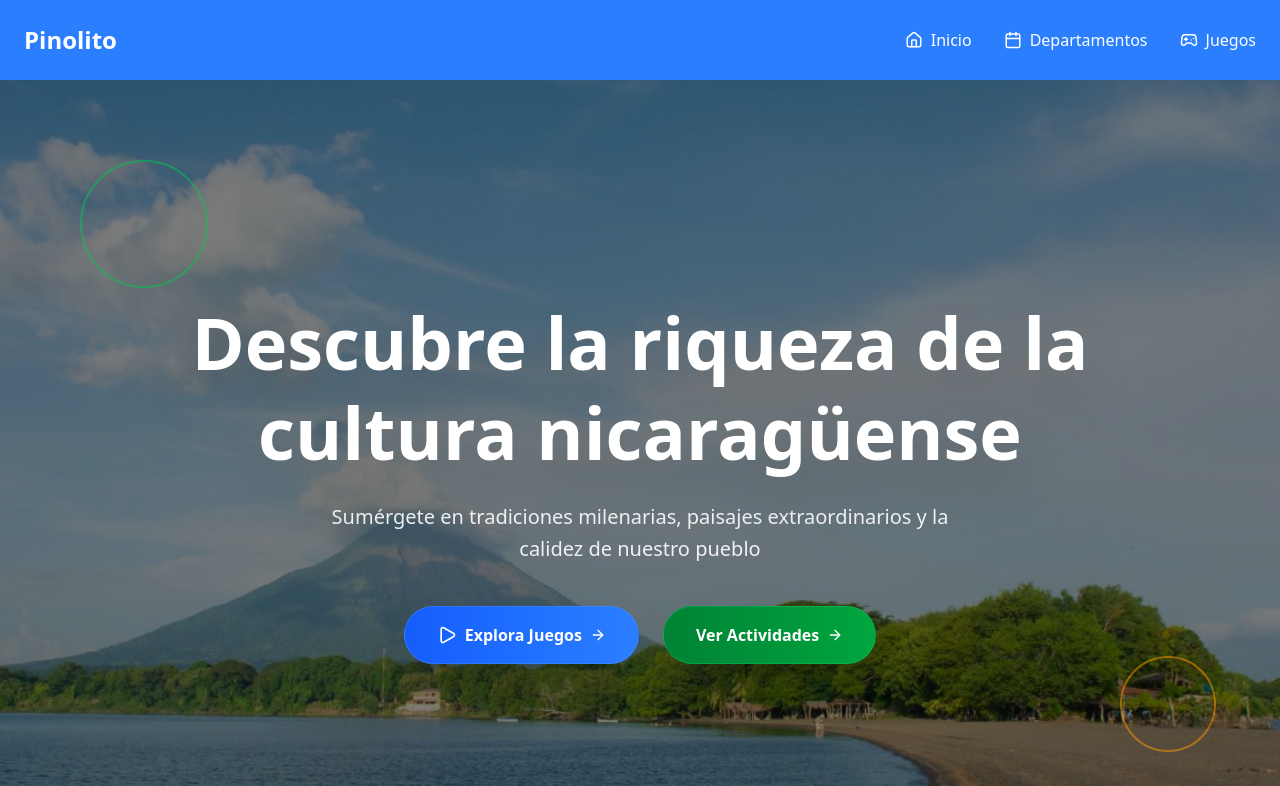
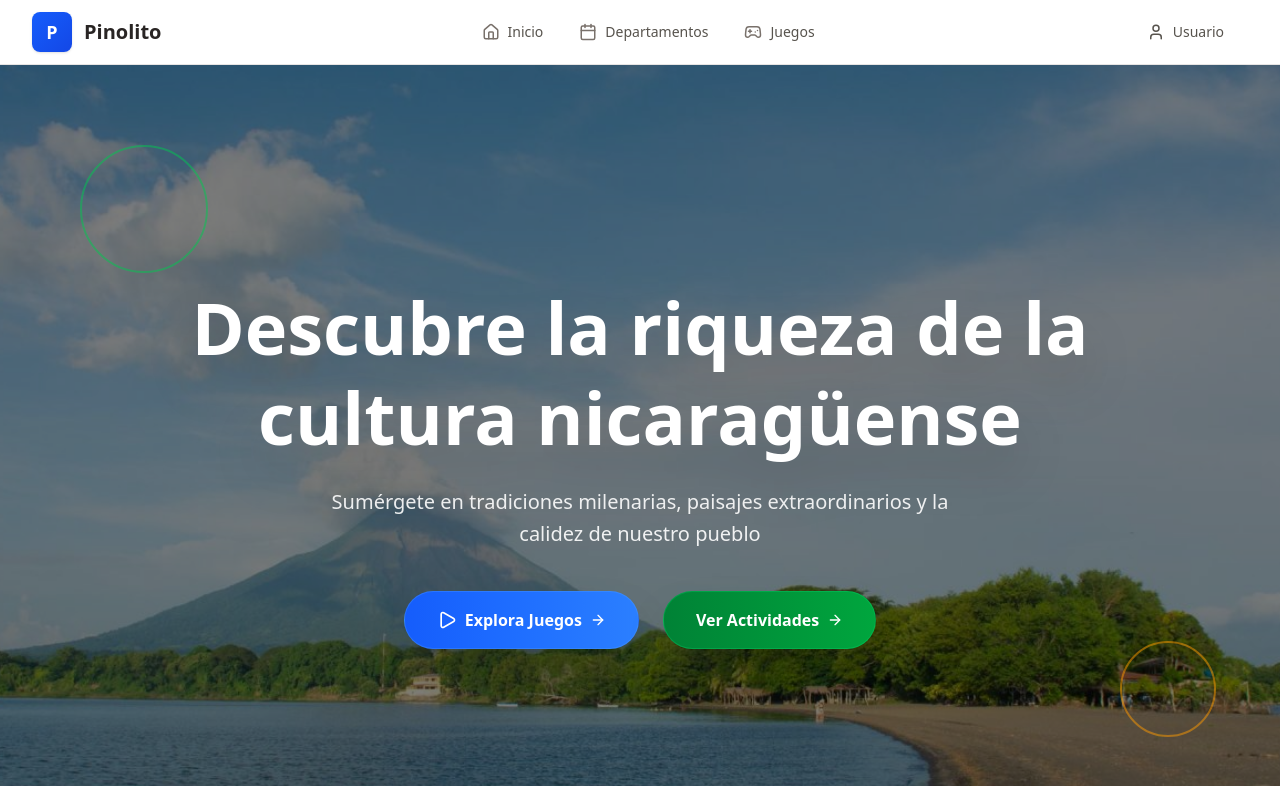
Before and after one commit to jonathan1173/pinolito, a React (Vite) app: page / in a window 1280 px wide. Shown: the top 786 px of the page. Built offline with nearby package versions, Linux system fonts and the light colour scheme.

Commit message:
modificando el diseño y funcion del navbar

```diff
--- a/src/shared/components/NavBar.jsx
+++ b/src/shared/components/NavBar.jsx
@@ -1,60 +1,83 @@
-"use client";
 import { useState } from "react";
 import { Link } from "react-router-dom";
-import { Home, Calendar, Gamepad2, Menu, X } from "lucide-react";
+import { Home, Calendar, Gamepad2, Menu, X, User } from "lucide-react";
 
 export function Navbar() {
   const [open, setOpen] = useState(false);
 
   const links = [
-    { to: "/", label: "Inicio", icon: <Home size={18} /> },
-    { to: "/department", label: "Departamentos", icon: <Calendar size={18} /> },
-    { to: "/games", label: "Juegos", icon: <Gamepad2 size={18} /> },
+    { href: "/", label: "Inicio", icon: <Home size={18} /> },
+    { href: "/department", label: "Departamentos", icon: <Calendar size={18} /> },
+    { href: "/games", label: "Juegos", icon: <Gamepad2 size={18} /> },
   ];
 
+  const NavbarLink = ({ href, icon, label, onClick }) => (
+    <Link
+      to={href}
+      className="flex items-center gap-2 px-4 py-2 text-sm font-medium text-stone-600 rounded-lg transition-all hover:text-blue-700 hover:bg-blue-50 active:bg-blue-100"
+      onClick={onClick}
+    >
+      <span className="text-stone-500">{icon}</span>
+      {label}
+    </Link>
+  );
+
+  const MobileMenu = () => (
+    <div className="md:hidden border-t border-stone-200 bg-white">
+      <div className="container mx-auto px-4 py-4 space-y-2">
+        {links.map((link) => (
+          <NavbarLink
+            key={link.href}
+            href={link.href}
+            icon={link.icon}
+            label={link.label}
+            onClick={() => setOpen(false)}
+          />
+        ))}
+        <div className="pt-2 mt-2 border-t border-stone-200">
+          <button className="w-full flex items-center gap-3 px-4 py-3 text-base font-medium text-stone-600 hover:text-blue-700 hover:bg-blue-50 rounded-lg">
+            <User size={18} />
+            Usuario
+          </button>
+        </div>
+      </div>
+    </div>
+  );
+
   return (
-    <nav className="h-[10vh] bg-blue-500 text-white px-6 py-4 flex justify-between items-center` top-0 left-0 w-full z-50 shadow-md">
-      {/* Logo */}
-      <Link to="/" className="flex items-center text-2xl font-bold text-white">
-        Pinolito
+    <nav className="sticky top-0 z-50 w-full border-b border-stone-200 bg-white/95 backdrop-blur supports-[backdrop-filter]:bg-white/60">
+      <div className="container mx-auto px-4 sm:px-6 lg:px-8">
+        <div className="flex h-16 items-center justify-between">
+          <Link to="/" className="flex items-center space-x-3 group">
+            <div className="flex h-10 w-10 items-center justify-center rounded-lg bg-gradient-to-br from-blue-600 to-blue-700 shadow-sm transition-transform group-hover:scale-105">
+              <span className="text-lg font-bold text-white">P</span>
+            </div>
+            <span className="text-xl font-bold text-stone-800 hidden sm:block">Pinolito</span>
           </Link>
 
-      {/* Links desktop */}
-      <div className="hidden md:flex space-x-8">
+          <div className="hidden md:flex items-center space-x-1">
             {links.map((link) => (
-          <Link
-            key={link.to}
-            to={link.to}
-            className="flex items-center gap-2 hover:text-yellow-500 transition"
-          >
-            {link.icon} {link.label}
-          </Link>
+              <NavbarLink key={link.href} href={link.href} icon={link.icon} label={link.label} />
             ))}
           </div>
 
-      {/* Botón hamburguesa */}
+          <div className="flex items-center space-x-3">
+            <button className="hidden sm:flex items-center gap-2 px-3 py-1 text-stone-600 hover:text-blue-700 hover:bg-blue-50 rounded-lg">
+              <User size={18} />
+              <span className="text-sm">Usuario</span>
+            </button>
+
             <button
-        className="md:hidden text-white hover:text-yellow-500 transition"
+              className="md:hidden p-2 text-stone-600 hover:text-blue-700 hover:bg-blue-50 rounded-lg"
               onClick={() => setOpen(!open)}
             >
-        {open ? <X size={28} /> : <Menu size={28} />}
+              {open ? <X size={24} /> : <Menu size={24} />}
             </button>
+          </div>
+        </div>
+      </div>
 
-      {/* Menú móvil */}
-      {open && (
-        <div className="z-30 absolute top-[10vh] left-0 w-full bg-blue-900 flex flex-col items-center space-y-6 py-6 md:hidden shadow-lg animate-slideDown">
-          {links.map((link) => (
-            <Link
-              key={link.to}
-              to={link.to}
-              className="flex items-center gap-2 text-lg hover:text-yellow-500 transition"
-              onClick={() => setOpen(false)}
-            >
-              {link.icon} {link.label}
-            </Link>
-          ))}
-        </div>
-      )}
+      {open && <MobileMenu />}
     </nav>
   );
 }
```
Lines whose indentation alone changed are shown as unchanged.
